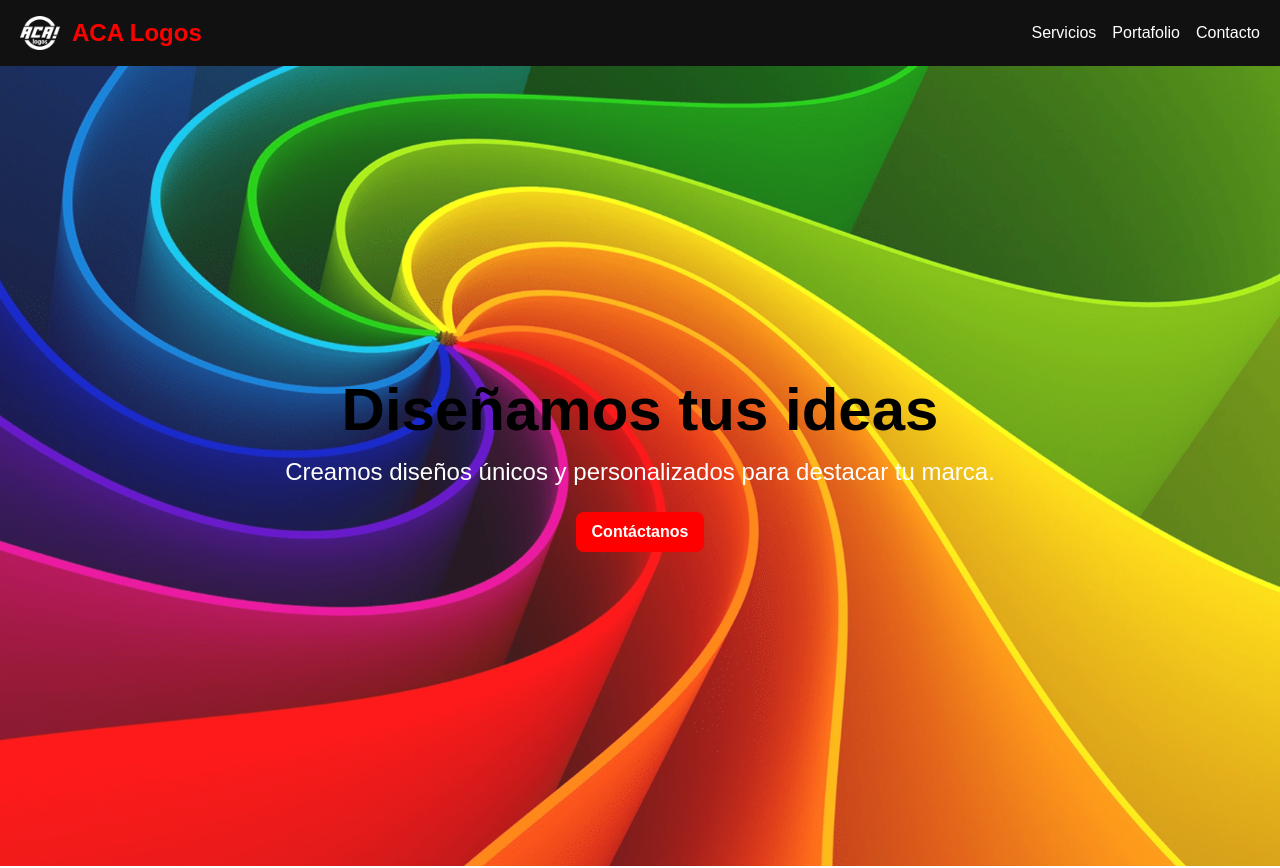
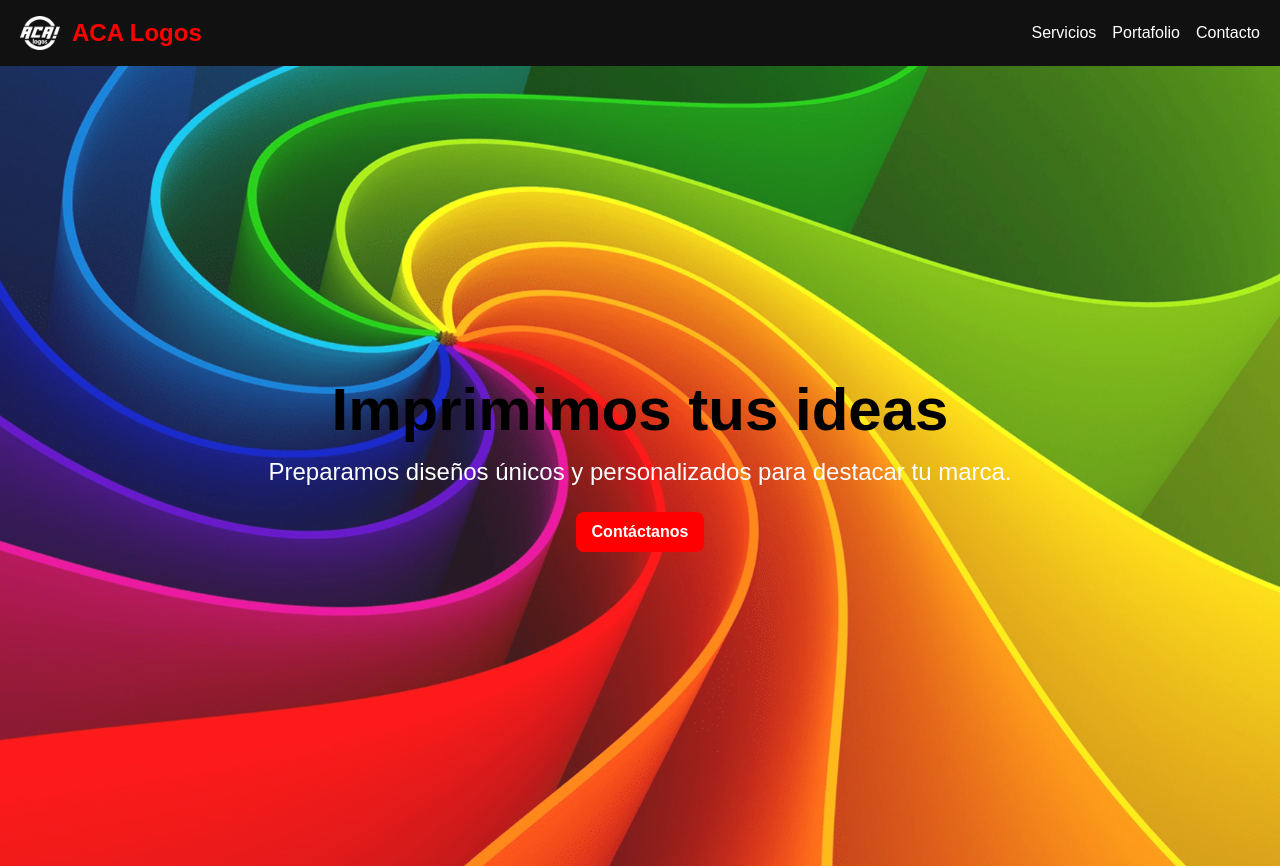
Before and after one commit to REGGDIS/acalogos-site, a React (Vite) app in the folder frontend/: page / in a window 1280 px wide. Shown: the top 868 px of the page. Built offline with nearby package versions, Linux system fonts and the light colour scheme; no server answers.

Commit message:
Añadido nuevo servicio de grabado de patentes en vidrio

```diff
--- a/frontend/src/components/HeroSection.tsx
+++ b/frontend/src/components/HeroSection.tsx
@@ -31,9 +31,9 @@ const HeroSection: React.FC = () => {
             }}
         >
             <div className="h-full flex flex-col justify-center items-center bg-white bg-opacity-10 text-center text-white px-6">
-                <h2 className="text-4xl md:text-6xl font-bold mb-4">Diseñamos tus ideas</h2>
+                <h2 className="text-4xl md:text-6xl font-bold mb-4">Imprimimos tus ideas</h2>
                 <p className="text-lg md:text-2xl mb-6">
-                    Creamos diseños únicos y personalizados para destacar tu marca.
+                    Preparamos diseños únicos y personalizados para destacar tu marca.
                 </p>
                 <a
                     href="#contact"
```
